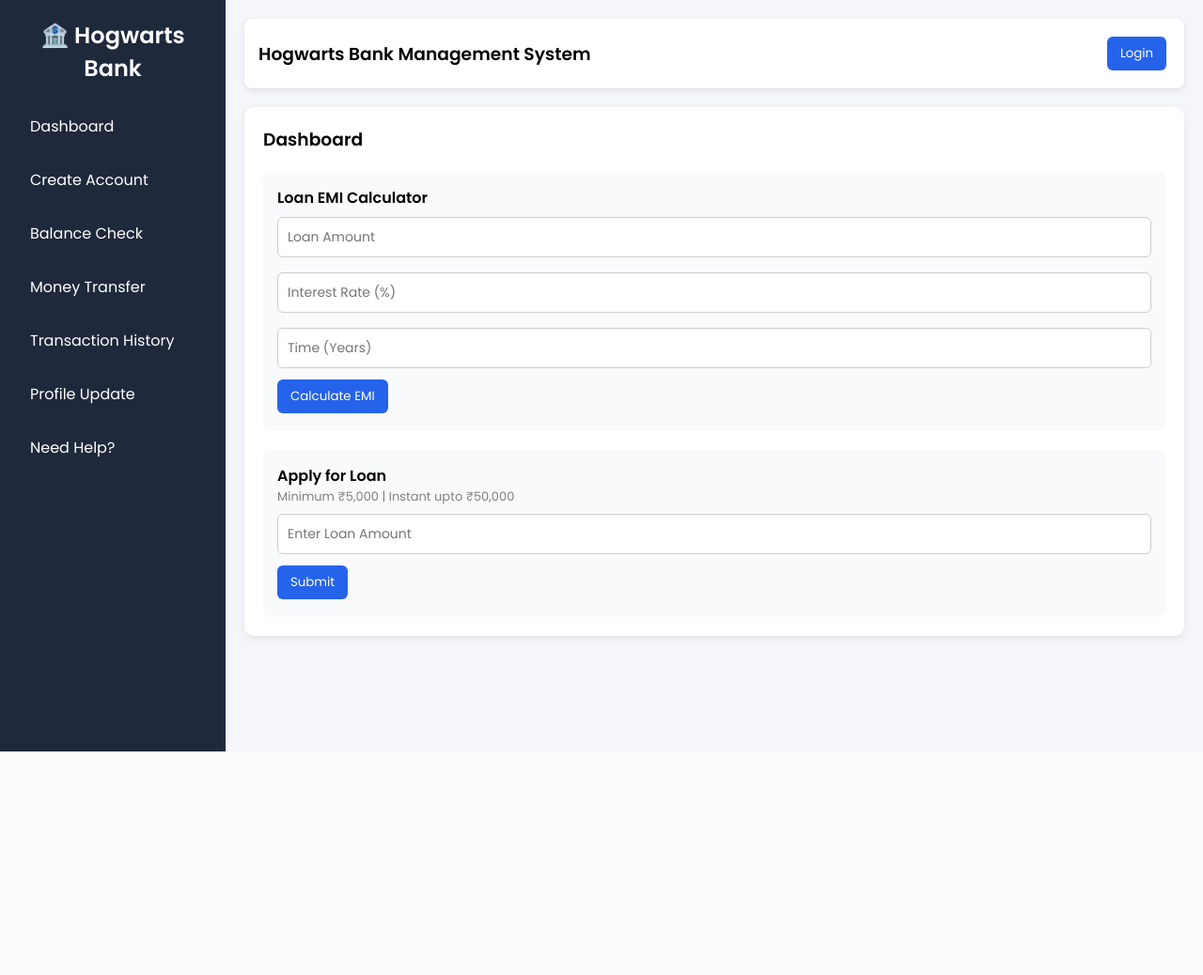
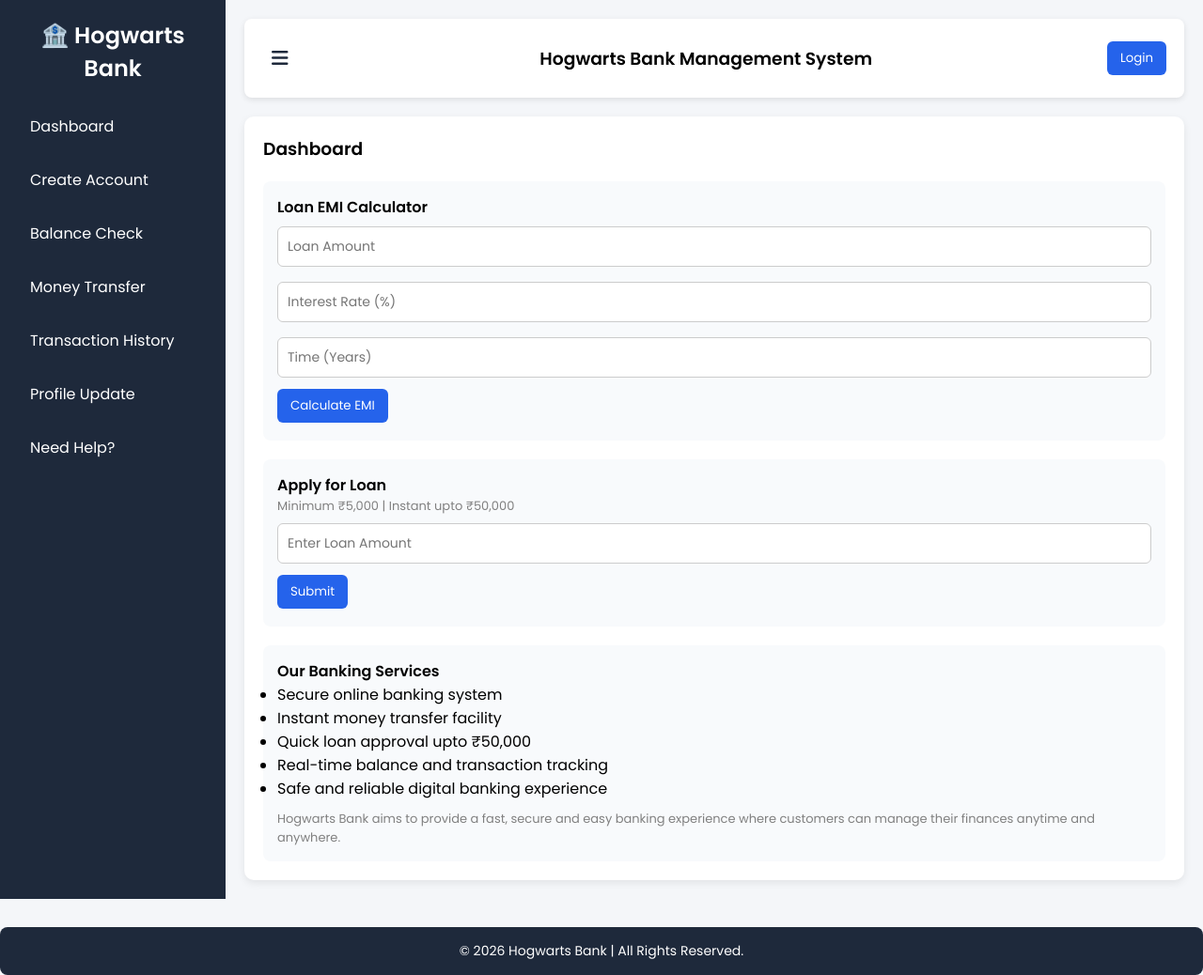
Before and after one commit to gopaljitamrakar13-ux/hogwats_bank, a Flask app: page / in a window 1280 px wide. Shown: the whole page at 94% size. Before the commit the page ends 800 px from the top, so only its background shows below. Run offline with Flask 3, Linux system fonts and the light colour scheme; some libraries are stand-ins or nearby versions.

Commit message:
Added footer and info

```diff
--- a/static/script2.js
+++ b/static/script2.js
@@ -375,3 +375,8 @@ function togglePassword() {
     eye.classList.add("fa-eye");
   }
 }
+
+function toggleSidebar() {
+  let sidebar = document.querySelector(".sidebar");
+  sidebar.classList.toggle("active");
+}
--- a/static/style2.css
+++ b/static/style2.css
@@ -265,3 +265,39 @@ input {
 .eye-btn:hover {
   color: #2563eb;
 }
+
+/* MENU BUTTON */
+.menu-btn {
+  background: none;
+  border: none;
+  font-size: 20px;
+  cursor: pointer;
+  color: #1e293b;
+}
+
+/* MOBILE SIDEBAR */
+@media (max-width: 768px) {
+  .sidebar {
+    position: absolute;
+    left: -240px;
+    top: 0;
+    transition: 0.3s;
+    z-index: 1000;
+  }
+
+  .sidebar.active {
+    left: 0;
+  }
+}
+
+/* FOOTER */
+
+.bank-footer {
+  background: #1e293b;
+  color: white;
+  text-align: center;
+  padding: 15px;
+  margin-top: 30px;
+  font-size: 14px;
+  border-radius: 8px;
+}
--- a/templates/index2.html
+++ b/templates/index2.html
@@ -39,6 +39,10 @@
       <!-- MAIN CONTENT -->
       <div class="main">
         <div class="header">
+          <button class="menu-btn" onclick="toggleSidebar()">
+            <i class="fa-solid fa-bars"></i>
+          </button>
+
           <h3>Hogwarts Bank Management System</h3>
 
           <button onclick="handleLoginButton()" id="loginBtn">Login</button>
@@ -69,6 +73,23 @@
             />
             <button onclick="approveLoan()">Submit</button>
             <p id="loanResult"></p>
+          </div>
+          <div class="sub-card">
+            <h4>Our Banking Services</h4>
+
+            <ul>
+              <li>Secure online banking system</li>
+              <li>Instant money transfer facility</li>
+              <li>Quick loan approval upto ₹50,000</li>
+              <li>Real-time balance and transaction tracking</li>
+              <li>Safe and reliable digital banking experience</li>
+            </ul>
+
+            <p style="font-size: 13px; color: gray; margin-top: 10px">
+              Hogwarts Bank aims to provide a fast, secure and easy banking
+              experience where customers can manage their finances anytime and
+              anywhere.
+            </p>
           </div>
         </div>
 
@@ -219,7 +240,10 @@
         <p id="forgotMsg" class="success-msg"></p>
       </div>
     </div>
-
+    <!-- footer-->
+    <footer class="bank-footer">
+      <p>© 2026 Hogwarts Bank | All Rights Reserved.</p>
+    </footer>
     <script src="{{ url_for('static', filename='script2.js') }}"></script>
   </body>
 </html>
```
